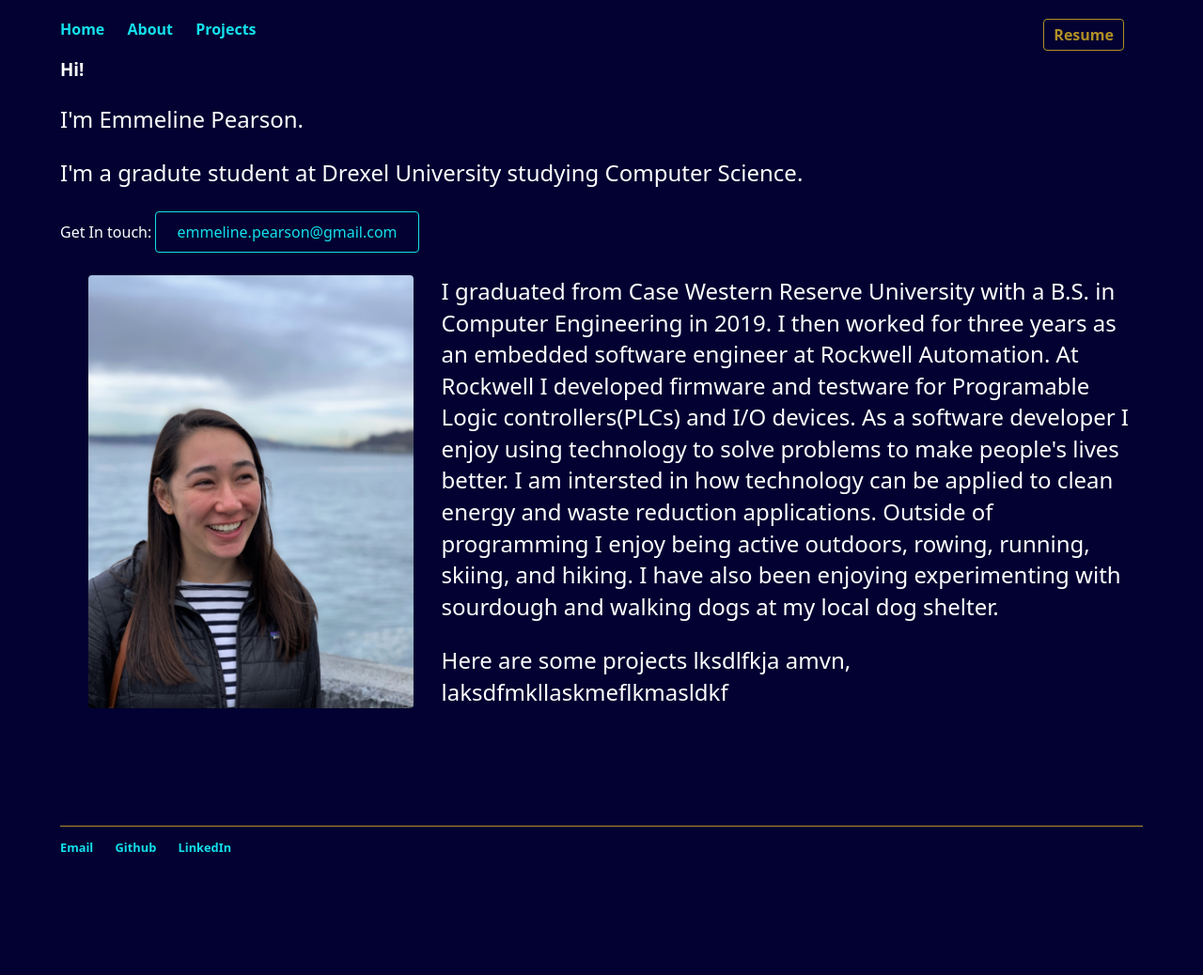
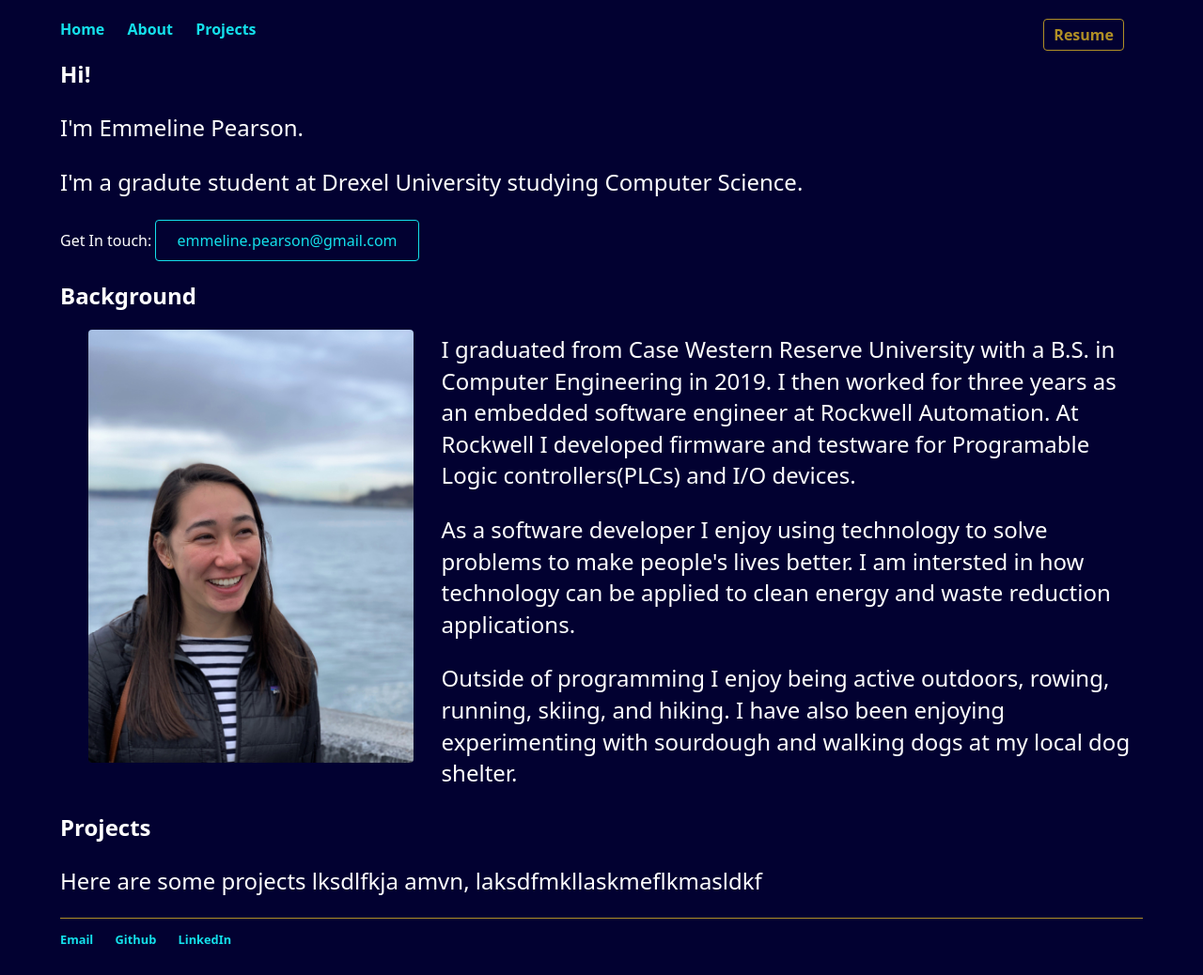
Before and after one commit to emmeline2/emmeline2.github.io, a Jekyll site: the page built from index.html, in a window 1280 px wide. Shown: the whole page at 94% size. Built offline with Jekyll 4.4.1, drawn with Linux system fonts in a browser that asks for light colours; before the commit the page ends 940 px from its top, so only the background shows below that.

Commit message:
one page

```diff
--- a/index.html
+++ b/index.html
@@ -3,7 +3,7 @@ layout: default
 title: Emmeline Pearson
 ---
 <div class="Intro">
-	<h3>Hi!</h3>
+	<h2>Hi!</h2>
 	<p>I'm Emmeline Pearson.</p>
 	<p>I'm a gradute student at Drexel University studying Computer Science.</p>
 	Get In touch:
@@ -13,15 +13,18 @@ title: Emmeline Pearson
 </div><!-- /.Intro -->
 
 <div class="about">
+	<h2>Background</h2>
 	<img src="emmeline.JPG" alt="Emmeline in front of water" class="portrait">
 	<p>
 		I graduated from Case Western Reserve University with a B.S. in Computer Engineering in 2019. I then worked for three years
 		as an embedded software engineer at Rockwell Automation. At Rockwell I developed firmware and testware for Programable Logic
 		controllers(PLCs) and I/O devices.
-
+	</p>
+	<p>
 		As a software developer I enjoy using technology to solve problems to make people's lives better. I am intersted in how technology
 		can be applied to clean energy and waste reduction applications.
-
+	</p>
+	<p>
 		Outside of programming I enjoy being active outdoors, rowing, running, skiing, and hiking. I have also been enjoying
 		experimenting with sourdough and walking dogs at my local dog shelter.
 	</p>
@@ -29,6 +32,7 @@ title: Emmeline Pearson
 </div>
 
 <div class="projects">
+	<h2>Projects</h2>
 	<p>Here are some projects
 		lksdlfkja
 		amvn,
```
